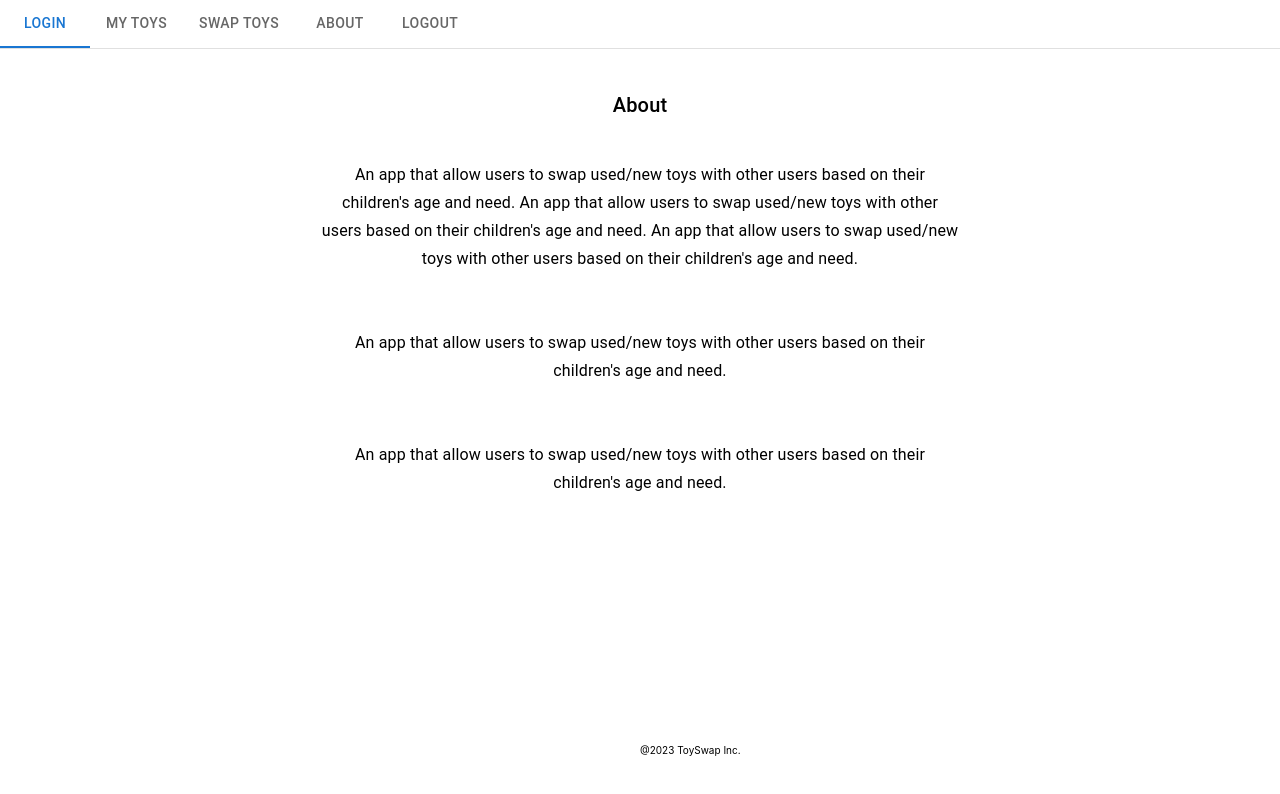
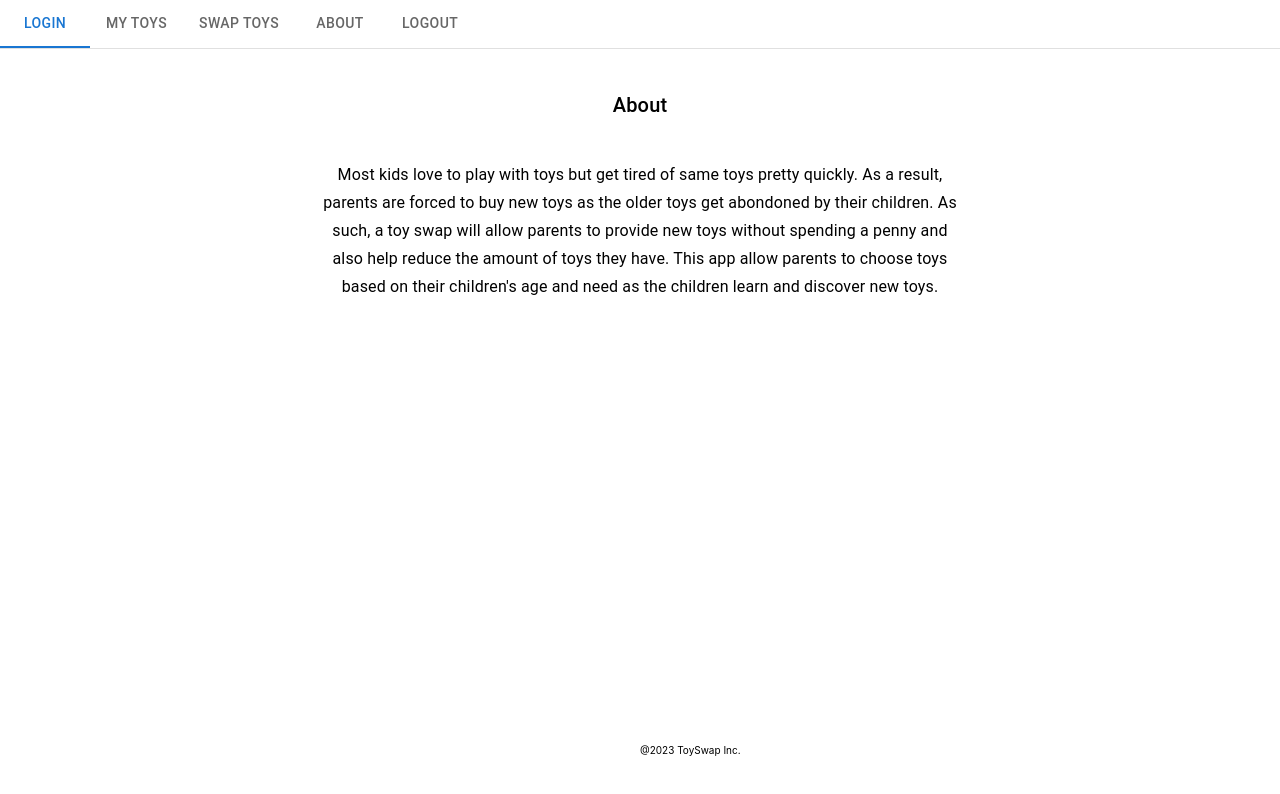
Before and after one commit to mell2022/toy_swap_FE, a React (Create React App) app: page /about in a window 1280 px wide. Shown: the top 794 px of the page. Built offline with nearby package versions, Linux system fonts and the light colour scheme.

Commit message:
Update Logout.js

```diff
--- a/src/App.js
+++ b/src/App.js
@@ -31,7 +31,7 @@ function App() {
         </Routes>
       </Router>
       <BottomNavigation sx={{bottom:0 , alignContent:'center'}} style={{position:"fixed", bottom:0, textAlign:'center',  left:"50%" }}>
-        <footer class="page-footer">@2023 ToySwap Inc. </footer>
+        <footer class="page-footer"> @2023 ToySwap Inc. </footer>
       </BottomNavigation>
     </div>
   );
--- a/src/pages/About.js
+++ b/src/pages/About.js
@@ -5,7 +5,6 @@ import { Typography, Grid, Box } from "@mui/material";
 
 const About = () => {
   return (
-
     <Grid
     container
     justifyContent="flex-start"
@@ -16,25 +15,15 @@ const About = () => {
         >
       <Typography variant="h6" m={5}> About</Typography>
       <Typography variant="subtitle1">
-        An app that allow users to swap used/new toys with other users based on
-        their children's age and need.
-        An app that allow users to swap used/new toys with other users based on
-        their children's age and need.
-        An app that allow users to swap used/new toys with other users based on
-        their children's age and need.
+        Most kids love to play with toys but get tired of same toys pretty quickly.
+        As a result, parents are forced to buy new toys as the older toys get abondoned
+        by their children. As such, a toy swap will allow parents to provide new toys without
+        spending a penny and also help reduce the amount of toys they have. This app
+        allow parents to choose toys based on their children's age and need as the children
+        learn and discover new toys.
         <br/>
-        <br/>
-        <br/>
-        An app that allow users to swap used/new toys with other users based on
-        their children's age and need.
-        <br/>
-        <br/>
-        <br/>
-        An app that allow users to swap used/new toys with other users based on
-        their children's age and need.
       </Typography>
       </Grid>
-
     <Grid item xs/>
     </Grid>
   );
--- a/src/pages/Logout.js
+++ b/src/pages/Logout.js
@@ -1,15 +1,27 @@
 import React from "react";
+import { Typography, Grid, Box } from "@mui/material";
+
 
 const Logout = () => {
   localStorage.setItem("isLoggedIn", false);
   return (
-    <div>
-      <h1>Logout</h1>
-      <p>
-        You have successfully logged out. Please use the login button above to
-        log in.
-      </p>
-    </div>
+
+    <Grid
+    container
+    justifyContent="flex-start"
+    alignItems="flex-start"
+  >
+    <Grid item xs/>
+    <Grid item xs={6}
+        >
+      <Typography variant="h6" m={5}> About</Typography>
+      <Typography variant="subtitle1">
+        You have successfully logged out. Please use the login button above to log in.
+        <br/>
+      </Typography>
+      </Grid>
+    <Grid item xs/>
+    </Grid>
   );
 };
 
```
Also changed, not shown: 1 other file (tests, documents, lock files or other folders).
